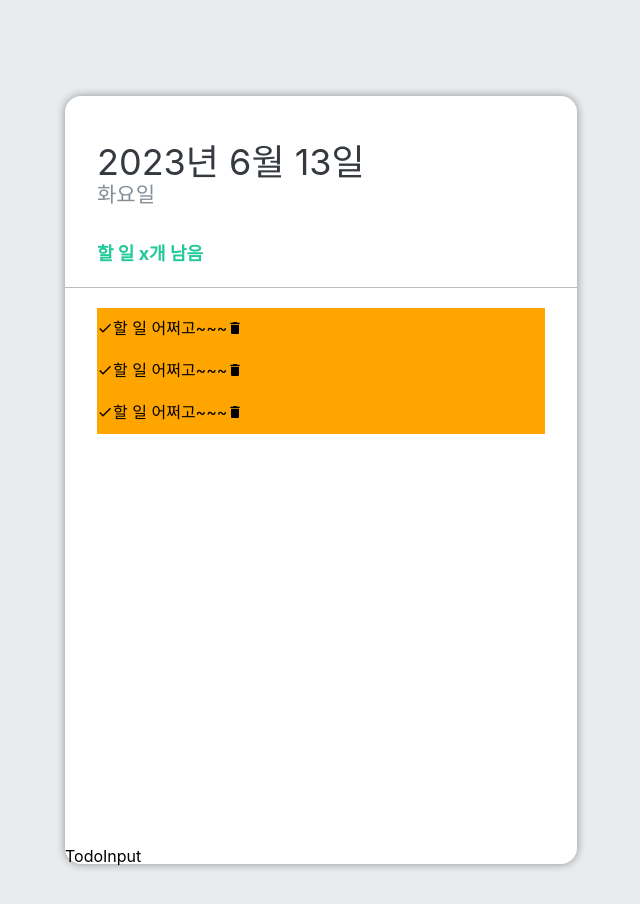
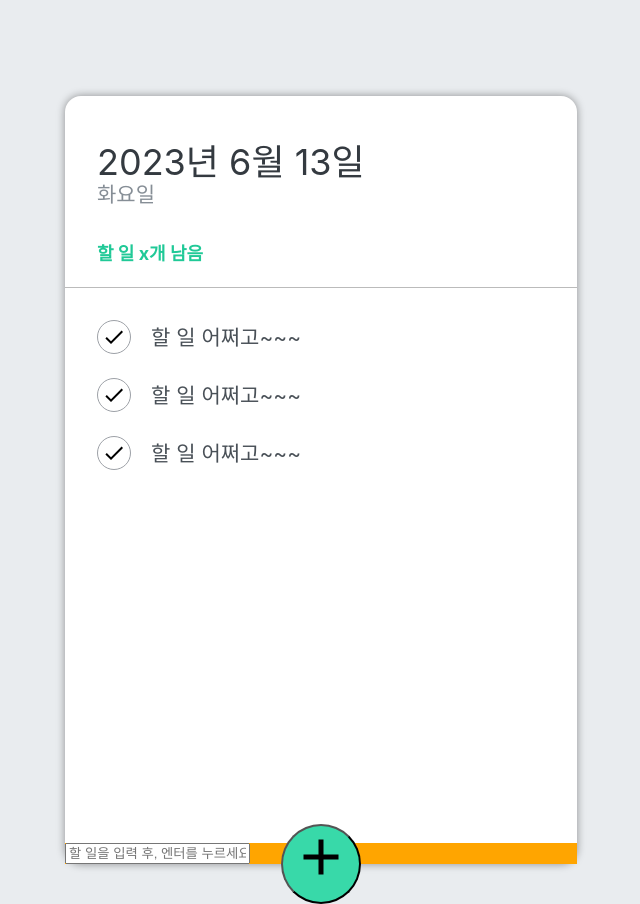
Before and after one commit to LeeKM321/react-todo-app202306, a React (Create React App) app: page / in a window 1280 px wide. Shown: the whole page, without its empty margins (319-959 px from the left). Built offline with nearby package versions, Linux system fonts and the light colour scheme.

Commit message:
# 3.5 Scss 작성 중...

```diff
--- a/src/component/TodoInput.js
+++ b/src/component/TodoInput.js
@@ -1,8 +1,24 @@
 import React from 'react'
+import { MdAdd } from 'react-icons/md';
+
+import './scss/TodoInput.scss';
 
 const TodoInput = () => {
   return (
-    <div>TodoInput</div>
+    <>
+        <div className='form-wrapper'>
+            <form className='insert-form'>
+                <input
+                    type='text'
+                    placeholder='할 일을 입력 후, 엔터를 누르세요!'
+                />
+            </form>
+        </div>
+
+        <button className='insert-btn'>
+            <MdAdd />
+        </button>
+    </>
   )
 }
 
--- /dev/null
+++ b/src/component/scss/TodoInput.scss
@@ -0,0 +1,21 @@
+
+.form-wrapper {
+    background: orange;
+
+}
+
+.insert-btn {
+    background: #38d9a9;
+
+    z-index: 5;
+    cursor: pointer;
+    width: 80px;
+    height: 80px;
+    border-radius: 50%;
+    font-size: 60px;
+
+    position: absolute;
+    left: 50%;
+    bottom: 0;
+    transform: translate(-50%, 50%);
+}
--- a/src/component/scss/TodoItem.scss
+++ b/src/component/scss/TodoItem.scss
@@ -1,6 +1,60 @@
+
+@mixin content-center {
+    display: flex;
+    justify-content: center;
+    align-items: center;
+}
+
 
 .todo-list-item {
     display: flex;
+    align-items: center;
     padding: 12px 0;
-    background: orange;
+
+    &:hover .remove {
+        display: block;
+    }
+
+    .check-circle {
+        width: 32px;
+        height: 32px;
+        border-radius: 50%;
+        border: 1px solid #9da1a7;
+        font-size: 24px;
+        margin-right: 20px;
+        cursor: pointer;
+
+        @include content-center;
+
+        &.active {
+            border: 1px solid #38d9a9;
+            color: #38d9a9;
+        }
+    }
+
+    .text {
+        font-size: 21px;
+        color: #495057;
+        flex: 1;
+
+        &.finish {
+            color: #919396;
+            text-decoration: line-through;
+        }
+    }
+
+    .remove {
+        font-size: 28px;
+        cursor: pointer;
+        color: #f51b4f;
+
+        @include content-center;
+
+        display: none;
+
+        &:hover svg {
+            opacity: 0.6;
+        }
+    }
+
 }
```
